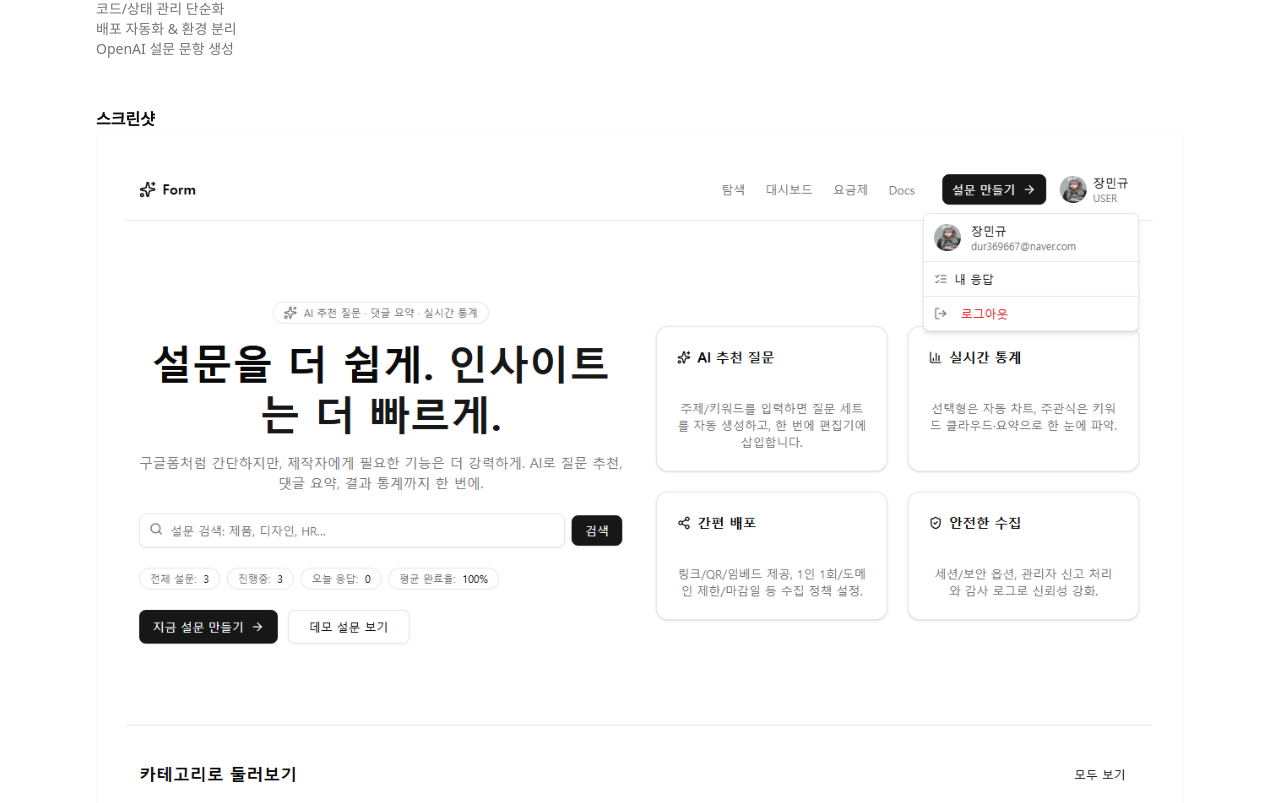
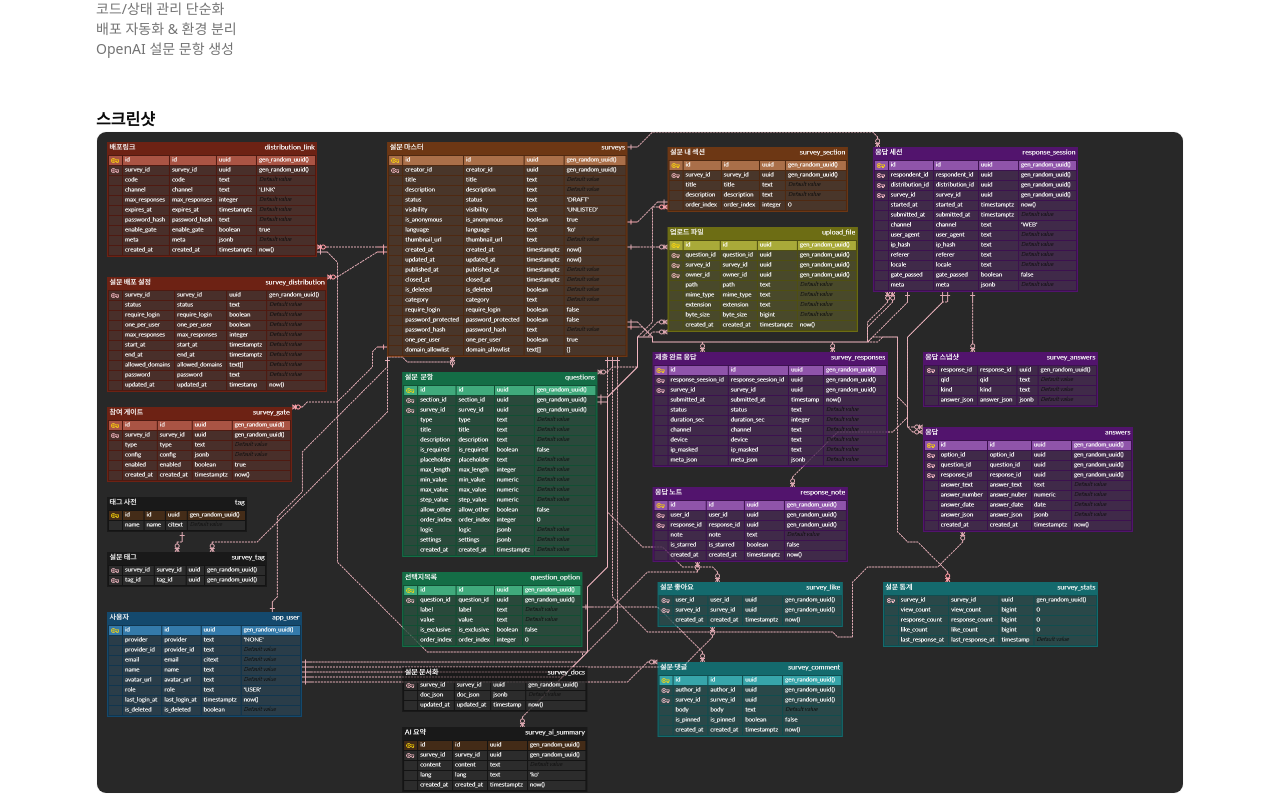
Before and after one commit to KRMGJ/portfolio.github.io, a React (Vite) app: page /form in a window 1280 px wide. Shown: the part 1815-2618 px from the top of the page. Built offline with nearby package versions, Linux system fonts and the light colour scheme.

Commit message:
feat: add ERD image to form case study data

```diff
--- a/src/data/studyData.ts
+++ b/src/data/studyData.ts
@@ -52,6 +52,7 @@ export const formCaseStudyData: CaseStudyData = {
     ],
     outcomes: ["코드/상태 관리 단순화", "배포 자동화 & 환경 분리", "OpenAI 설문 문항 생성"],
     screenshots: [
+        { src: "/images/form/erd.png", caption: "ERD" },
         { src: "/images/form/home.png", caption: "랜딩/추천 설문" },
         { src: "/images/form/create.png", caption: "설문 생성" },
         { src: "/images/form/analytics.png", caption: "통계/분석" },
```
Also changed, not shown: public/images/form/erd.png (added).
